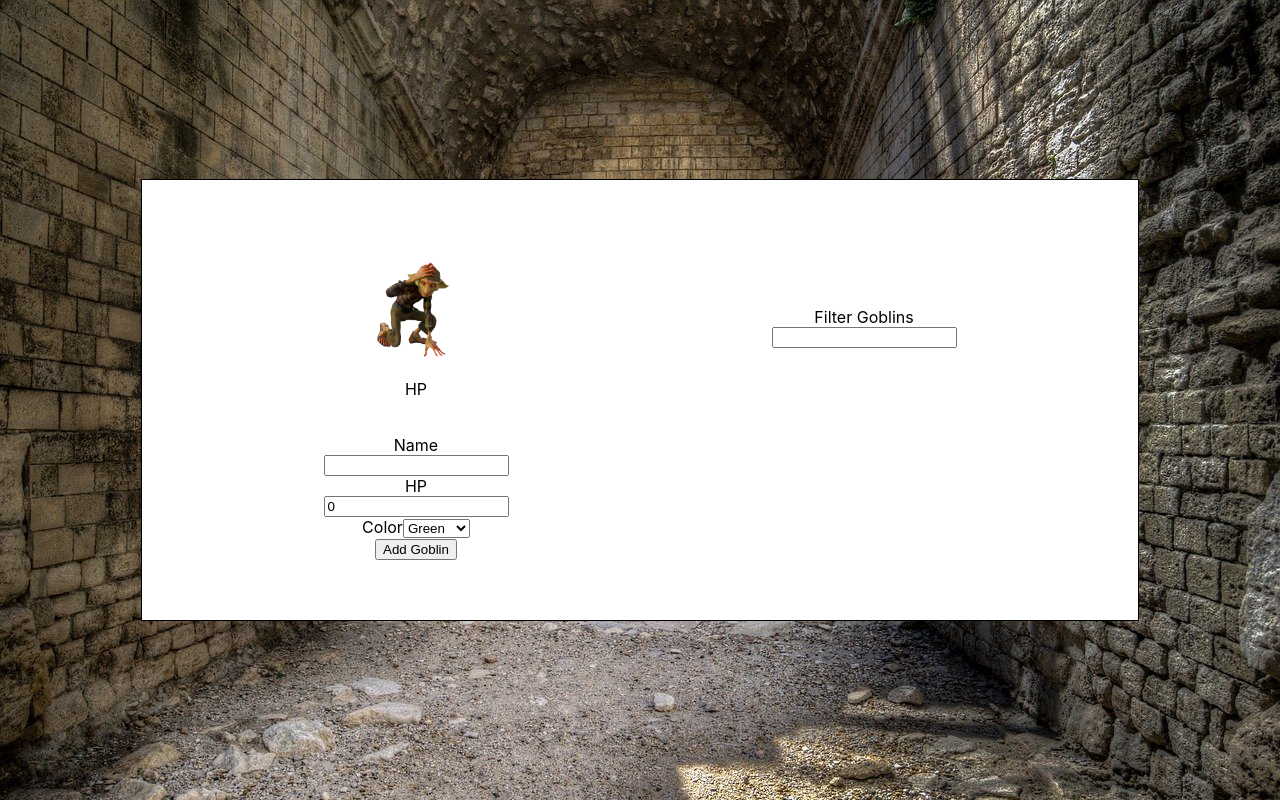
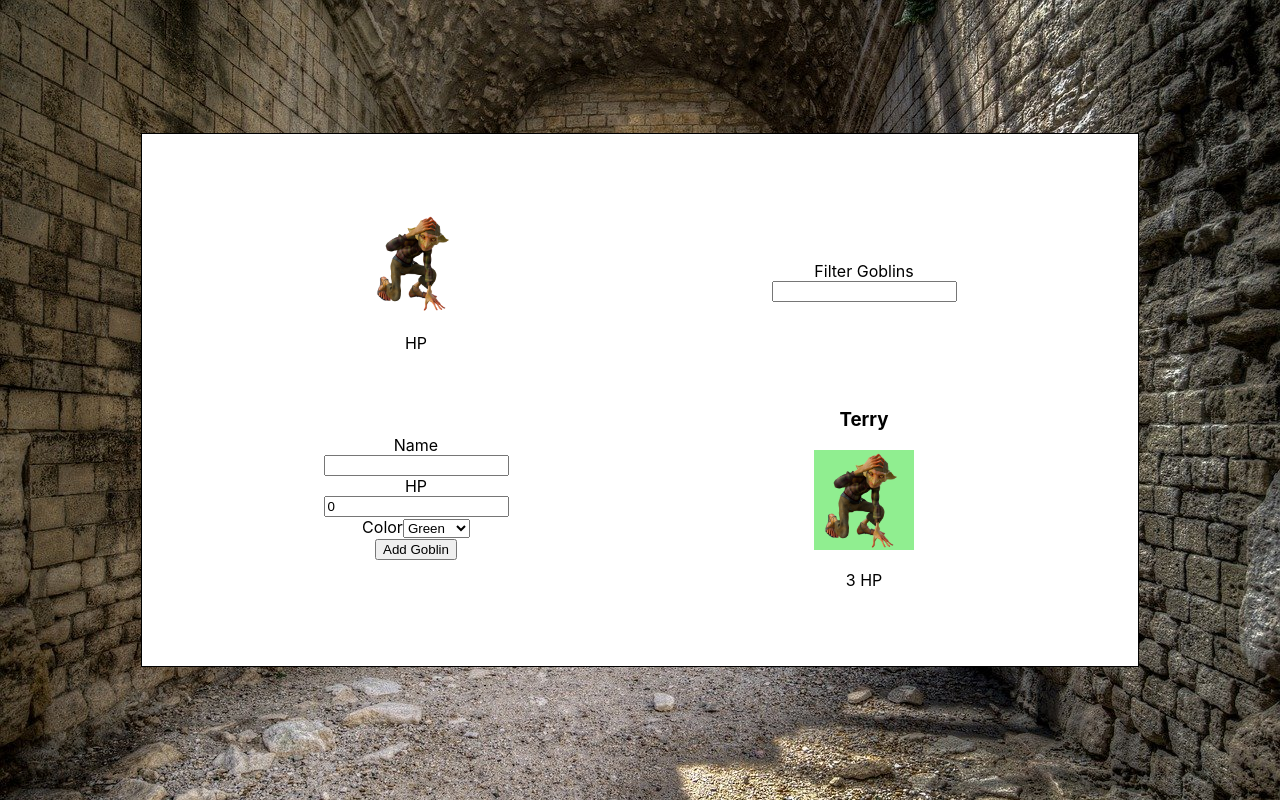
Before and after one commit to Chad-Stabler/react-goblin-builder, a React (Create React App) app: page / in a window 1280 px wide. Built offline with nearby package versions, Linux system fonts and the light colour scheme.

Commit message:
finished handleFilter

```diff
--- a/src/App.js
+++ b/src/App.js
@@ -2,14 +2,15 @@ import './App.css';
 import GoblinForm from './GoblinForm';
 import GoblinList from './GoblinList';
 import Goblin from './Goblin';
-import { useState } from 'react';
+import { useEffect, useState } from 'react';
 
 function App() {
-  const [allGoblins, setAllGoblins] = useState([]);
+  const [allGoblins, setAllGoblins] = useState([{ name: 'Terry', HP: '3', color: 'lightgreen' }]);
   const [visibleGoblins, setVisibleGoblins] = useState([allGoblins]);
   const [goblinFormName, setGoblinFormName] = useState('');
   const [goblinFormHP, setGoblinFormHP] = useState(0);
-  const [goblinFormColor, setGoblinFormColor] = useState('blue');
+  const [goblinFormColor, setGoblinFormColor] = useState('lightgreen');
+  const [string, setString] = useState('');
 
   /*
     track:
@@ -27,11 +28,16 @@ function App() {
     allGoblins.push(goblin);
     // update the allGoblins array. Add the new goblin to the allGoblins array immutably.
     setAllGoblins(allGoblins.slice());
-    setGoblinFormColor('');
+    setGoblinFormColor('lightgreen');
     setGoblinFormHP(0);
     setGoblinFormName('');
     // clear out the goblin form state items by setting them to empty strings. This will cause the form to reset in the UI.
   }
+
+  useEffect(() => {
+    setVisibleGoblins(allGoblins);
+    setString('');
+  }, [allGoblins]);
 
   function handleDeleteGoblin(name) {
     const index = allGoblins.findIndex(goblin => goblin.name === name);
@@ -42,9 +48,11 @@ function App() {
     // update the allGoblins array immutably to this new, smaller array
   }
 
-  function handleFilterGoblins(search) {
+  function handleFilterGoblins(string) {
+    setString(string);
     // use the filter method to get an array of goblins whose name includes this search argument
-
+    const filteredGoblins = (allGoblins.filter(goblin => goblin.name.toLowerCase().includes(string.toLowerCase())));
+    string ? setVisibleGoblins(filteredGoblins) : setVisibleGoblins(allGoblins);
     // if there is a search argument, set the visible goblins to the filtered goblins
     // if the search argument is undefined, set the visible goblins in state to just be the array of all goblins
   }
@@ -63,7 +71,7 @@ function App() {
       <div className='goblin-filter quarter'>
         Filter Goblins
         {/* note that handleFilterGoblins is defined upstairs. This is where the allGoblins array gets filtered */}
-        <input onChange={(e) => handleFilterGoblins(e.target.value)} />
+        <input value={string} onChange={e => handleFilterGoblins(e.target.value)} />
       </div>
       <GoblinForm
         submitGoblin={submitGoblin}
@@ -75,7 +83,7 @@ function App() {
         setGoblinFormHP={setGoblinFormHP}
       />
       <GoblinList
-        goblins={allGoblins} // this takes in an array of goblins. If the filteredGoblins has a length, use that array. Otherwise, use the allGoblins array
+        goblins={visibleGoblins} // this takes in an array of goblins. If the filteredGoblins has a length, use that array. Otherwise, use the allGoblins array
         handleDeleteGoblin={handleDeleteGoblin} // note that the goblin list has access to the ability to delete
       />
     </div>
```
